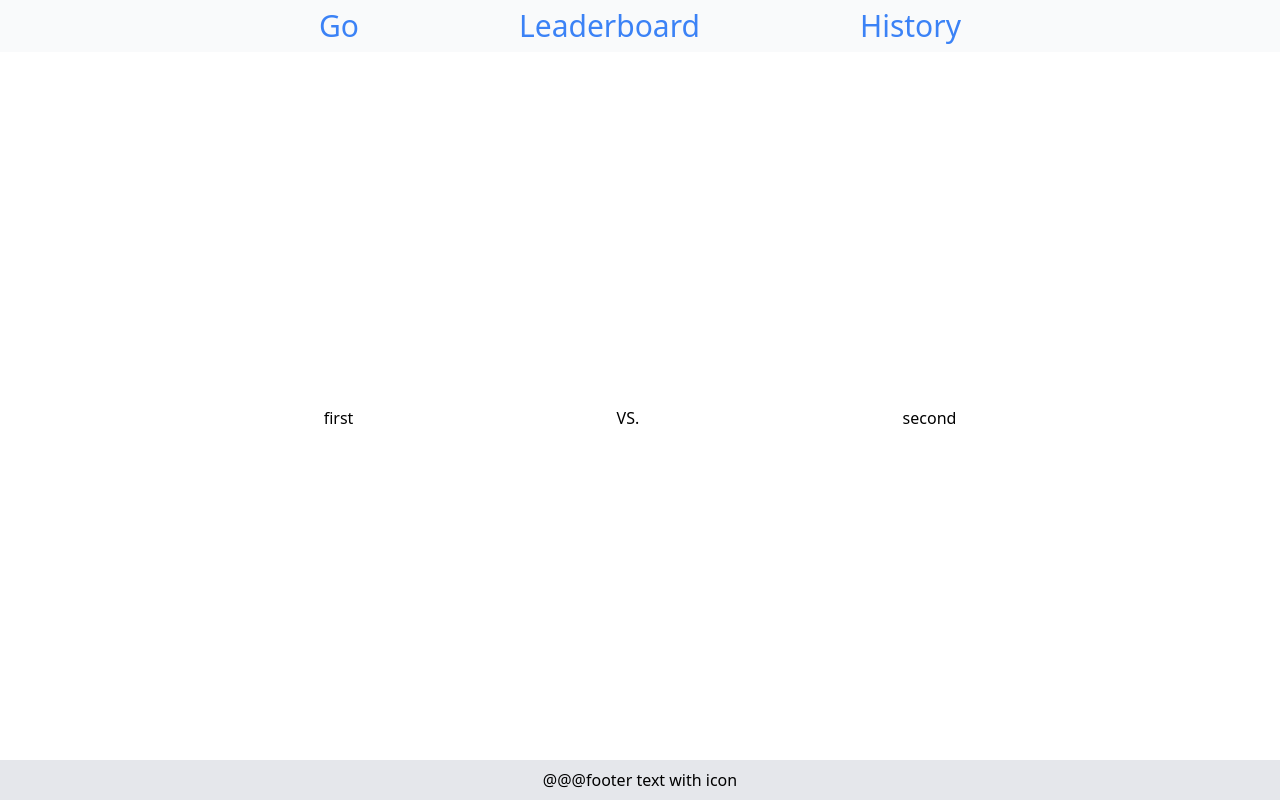
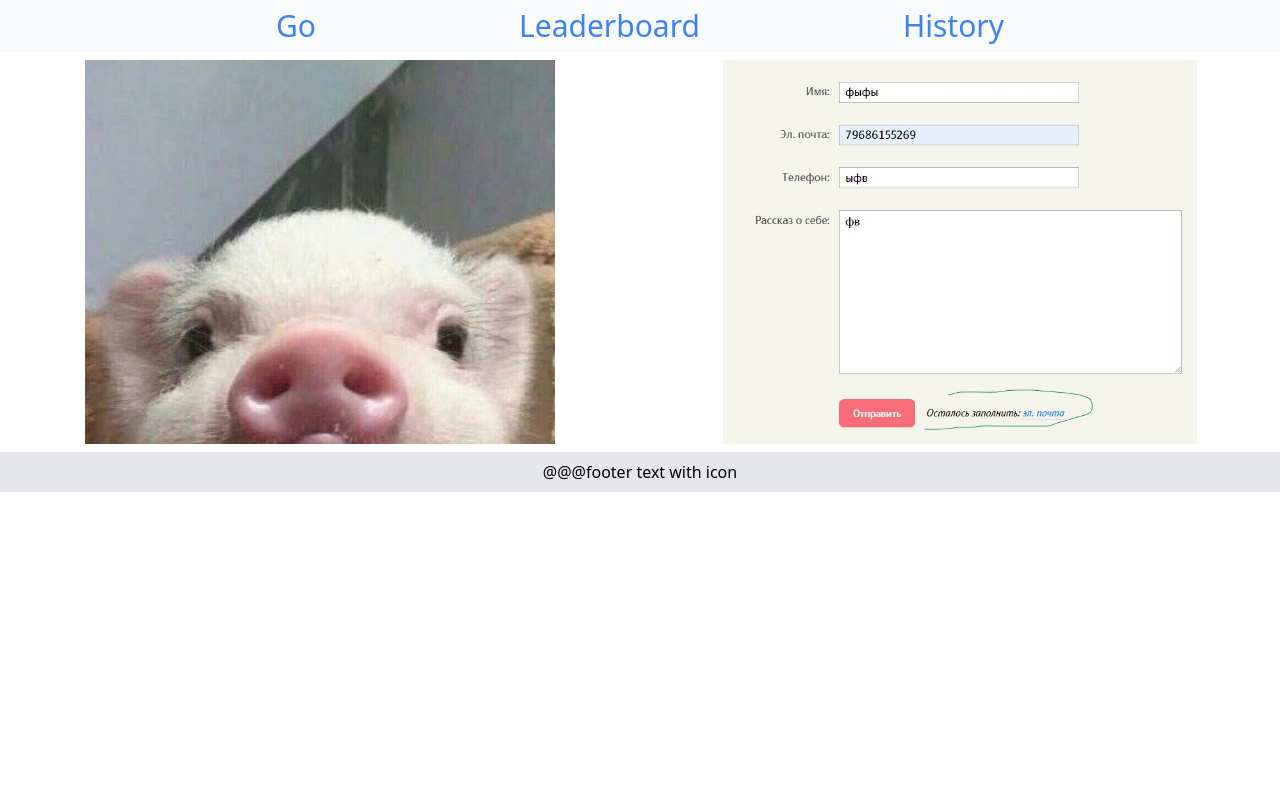
Before and after one commit to dima69/qwe-contest, a Next.js app: page / in a window 1280 px wide. Built offline with nearby package versions, Linux system fonts and the light colour scheme.

Commit message:
placeholder images, initial page layout

```diff
--- a/pages/index.tsx
+++ b/pages/index.tsx
@@ -4,40 +4,51 @@ import Image from "next/image";
 
 const Home: NextPage = () => {
   return (
-    <div className="flex flex-col items-center justify-center min-h-screen">
+    <div>
       <Head>
         <title>Create Next App</title>
         <link rel="icon" href="/favicon.ico" />
       </Head>
-
-      <header className="flex items-center w-full justify-center text-3xl bg-gray-50">
+      {/* max width and items between and center */}
+      <header className="bg-gray-50">
+        <div className="flex text-3xl max-w-3xl justify-between mx-auto">
           <a
-          className="text-blue-500 hover:bg-green-50 py-2 px-5 md:px-20 rounded-md hover:shadow-md hover:text-green-600"
+            className="text-blue-500 hover:bg-green-50 py-2 px-5 rounded-md hover:shadow-md hover:text-green-600"
             href="/"
           >
             Go
           </a>
           <a
-          className="text-blue-500 hover:bg-pink-50 py-2 px-5 md:px-20 rounded-md hover:shadow-md hover:text-pink-600"
+            className="text-blue-500 hover:bg-pink-50 py-2 px-5 rounded-md hover:shadow-md hover:text-pink-600"
             href="/leaderboard"
           >
             Leaderboard
           </a>
           <a
-          className="text-blue-500 hover:bg-yellow-50 py-2 px-5 md:px-20 rounded-md hover:shadow-md hover:text-yellow-600"
+            className="text-blue-500 hover:bg-yellow-50 py-2 px-5 rounded-md hover:shadow-md hover:text-yellow-600"
             href="history"
           >
             History
           </a>
+        </div>
       </header>
 
-      <main className="flex flex-col items-center justify-center w-full flex-1 px-20 text-center">
-        <div className="flex flex-wrap items-center justify-around max-w-4xl mt-6 sm:w-full">
-          <div>first</div>
-          <div>
-            <span>VS.</span>
+      <main>
+        {/* <div className="flex flex-wrap max-w-7xl mx-auto">
+          <div className="relative min-w-max w-1/2 h-96">
+            <Image src="/me.jpg" layout="fill" objectFit="scale-down" />
           </div>
-          <div>second</div>
+          <div className="relative min-w-max w-1/2 h-96">
+            <Image src="/me1.jpg" layout="fill" objectFit="scale-down" />
+          </div>
+        </div> */}
+        <div className="grid grid-rows-2 grid-cols-1 md:grid-cols-2 md:grid-rows-1">
+          <div className="relative h-96 min-w-full my-2">
+            <Image src="/me.jpg" layout="fill" objectFit="scale-down" />
+          </div>
+          <div className="relative h-96 min-w-full my-2">
+            <Image src="/me1.jpg" layout="fill" objectFit="scale-down" />
+          </div>
         </div>
       </main>
 
```
Also changed, not shown: public/me.jpg (added), public/me1.jpg (added). Lines whose indentation alone changed are shown as unchanged.
